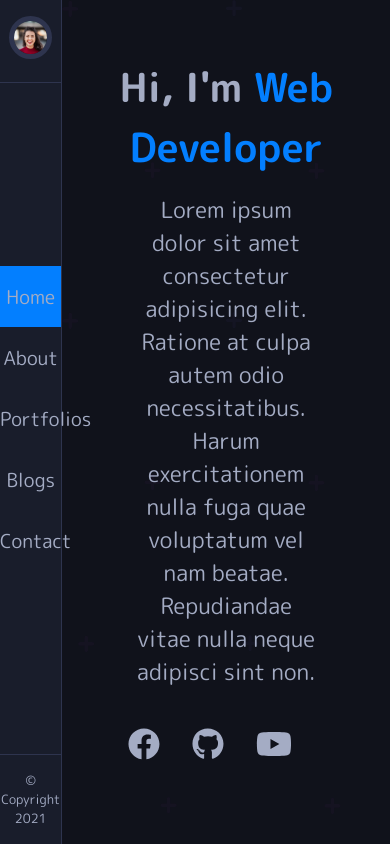
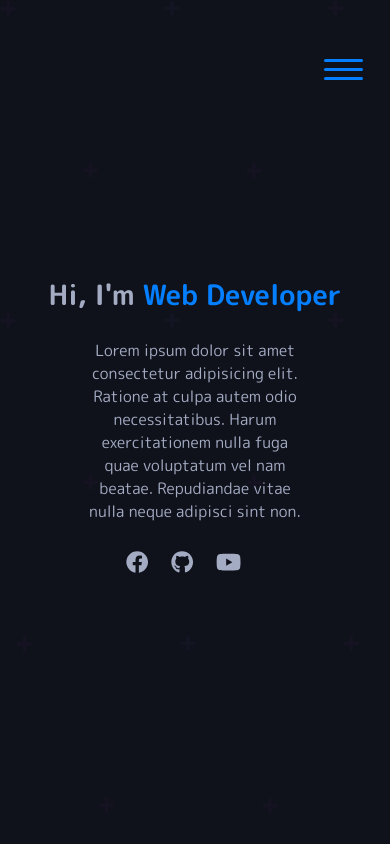
Before and after one commit to faizalshabinali/portfolio-web-app, a React (Create React App) app: page / in a window 390 px wide. Built offline with nearby package versions, Linux system fonts and the light colour scheme.

Commit message:
resposive started

```diff
--- a/src/App.js
+++ b/src/App.js
@@ -6,12 +6,22 @@ import AboutPage from './Pages/AboutPage';
 import PortfoliosPage from './Pages/PortfoliosPage';
 import BlogsPage from './Pages/BlogsPage';
 import ContactPage from './Pages/ContactPage';
+import { useState } from 'react';
 
 function App() {
+  const [navToggle, setNavToggle] = useState(false);
+  const navClick = () => {
+    setNavToggle(!navToggle);
+  };
   return (
     <div className='App'>
-      <div className='sidebar'>
+      <div className={`sidebar ${navToggle ? 'nav-toggle' : ''}`}>
         <NavBar />
+      </div>
+      <div className='nav-button' onClick={navClick}>
+        <div className='line1'></div>
+        <div className='line2'></div>
+        <div className='line3'></div>
       </div>
       <div className='main-content'>
         <div className='content'>
@@ -40,4 +50,4 @@ function App() {
 
 export default App;
 
-// https://youtu.be/ajgxZ5hBSHQ?t=18193
+// https://youtu.be/ajgxZ5hBSHQ?t=19528
--- a/src/App.scss
+++ b/src/App.scss
@@ -34,3 +34,9 @@ body::-webkit-scrollbar-track {
 span {
     color: $main-blue-color;
 }
+
+@media screen and (max-width: 411px) {
+    html {
+        font-size: 70%;
+    }
+}
--- a/src/styles/_about.scss
+++ b/src/styles/_about.scss
@@ -22,6 +22,13 @@
         }
         .about-text {
             padding: 1rem 0;
+        }
+    }
+    @media screen and (max-width: 1400px) {
+        flex-direction: column;
+        .about-info {
+            margin-left: 0;
+            margin-top: 2rem;
         }
     }
 }
--- a/src/styles/_layout.scss
+++ b/src/styles/_layout.scss
@@ -9,6 +9,21 @@
     z-index: 11;
     border-right: 1px solid $border-color;
     transform-origin: left;
+    @media screen and (max-width: 1000px) {
+      transition: all 0.4s ease-in-out;
+      transform: translateX(-100%);
+      width: 30%;
+    }
+    @media screen and (max-width: 411px) {
+      width: 50%;
+    }
+  }
+
+  .nav-toggle {
+    @media screen and (max-width: 1000px) {
+      transition: all 0.4s ease-in-out;
+      transform: translateX(0);
+    }
   }
 
   .main-content {
@@ -22,6 +37,51 @@
 
     .content {
       margin: 5rem 15rem;
+      @media screen and (max-width: 1100px) {
+        margin: 2rem 10rem;
+      }
+    }
+    @media screen and (max-width: 1000px) {
+      margin-left: 0;
+      width: 100%;
     }
   }
 }
+
+.nav-button {
+  position: absolute;
+  z-index: 10;
+  right: 7%;
+  top: 7%;
+  width: 3.5rem;
+  height: 2rem;
+  display: none;
+  display: flex;
+  align-items: center;
+  justify-content: space-between;
+  cursor: pointer;
+
+  .line1,
+  .line2,
+  .line3 {
+    width: 100%;
+    height: 0.3rem;
+    background-color: $main-blue-color;
+    border-radius: 20px;
+    pointer-events: none;
+    display: none;
+    &:not(:last-child) {
+      margin-bottom: 0.5rem;
+    }
+  }
+
+  @media screen and (max-width: 1000px) {
+    display: block;
+
+    .line1,
+    .line2,
+    .line3 {
+      display: block;
+    }
+  }
+}
--- a/src/styles/_portfolios.scss
+++ b/src/styles/_portfolios.scss
@@ -31,15 +31,6 @@
                 height: 25vh;
                 object-fit: cover;
             }
-        }
-        .hover-items {
-            list-style: none;
-            position: absolute;
-            top: 70%;
-            left: 50%;
-            transform: translate(-50%, -50%);
-            padding: 1rem 2rem;
-            visibility: hidden;
             li {
                 a {
                     padding: 1rem;
@@ -54,6 +45,15 @@
                     }
                 }
             }
+        }
+        .hover-items {
+            list-style: none;
+            position: absolute;
+            top: 70%;
+            left: 50%;
+            transform: translate(-50%, -50%);
+            padding: 1rem 2rem;
+            visibility: hidden;
         }
         &:hover {
             .hover-items {
--- a/src/styles/_services.scss
+++ b/src/styles/_services.scss
@@ -7,6 +7,9 @@
         border-top: 8px solid $border-color;
         border-bottom: 1px solid $border-color;
         transition: all 0.4s ease-in-out;
+        @media screen and (max-width: 1400px) {
+            margin: 0.5rem auto;
+        }
         &:hover {
             border-top: 8px solid $main-blue-color;
         }
@@ -47,4 +50,8 @@
     display: flex;
     justify-content: space-between;
     margin-top: 4rem;
+    @media screen and (max-width: 1400px) {
+        flex-direction: column;
+        width: 100%;
+    }
 }
--- a/src/styles/_skills.scss
+++ b/src/styles/_skills.scss
@@ -49,4 +49,8 @@
     column-gap: 4rem;
     row-gap: 3rem;
     margin: 2rem 0 4rem 0;
+
+    @media screen and (max-width: 1100px) {
+        grid-template-columns: repeat(1, 1fr);
+    }
 }
--- a/src/styles/_typography.scss
+++ b/src/styles/_typography.scss
@@ -10,7 +10,7 @@
     color: f$font-color;
     text-align: center;
     font-size: 2.5rem;
-    margin-bottom: 1rem;
+    margin: 2rem 0;
     .hero-name {
         color: $main-blue-color;
     }
```
